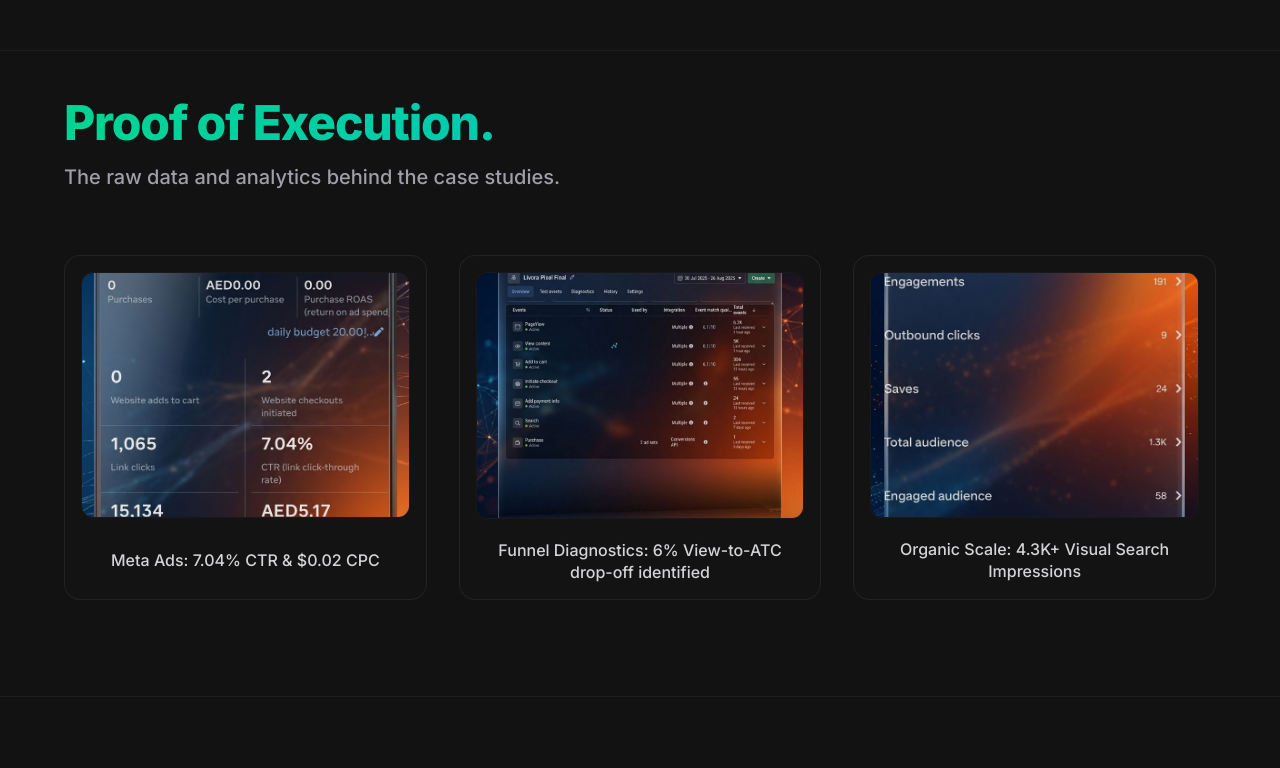
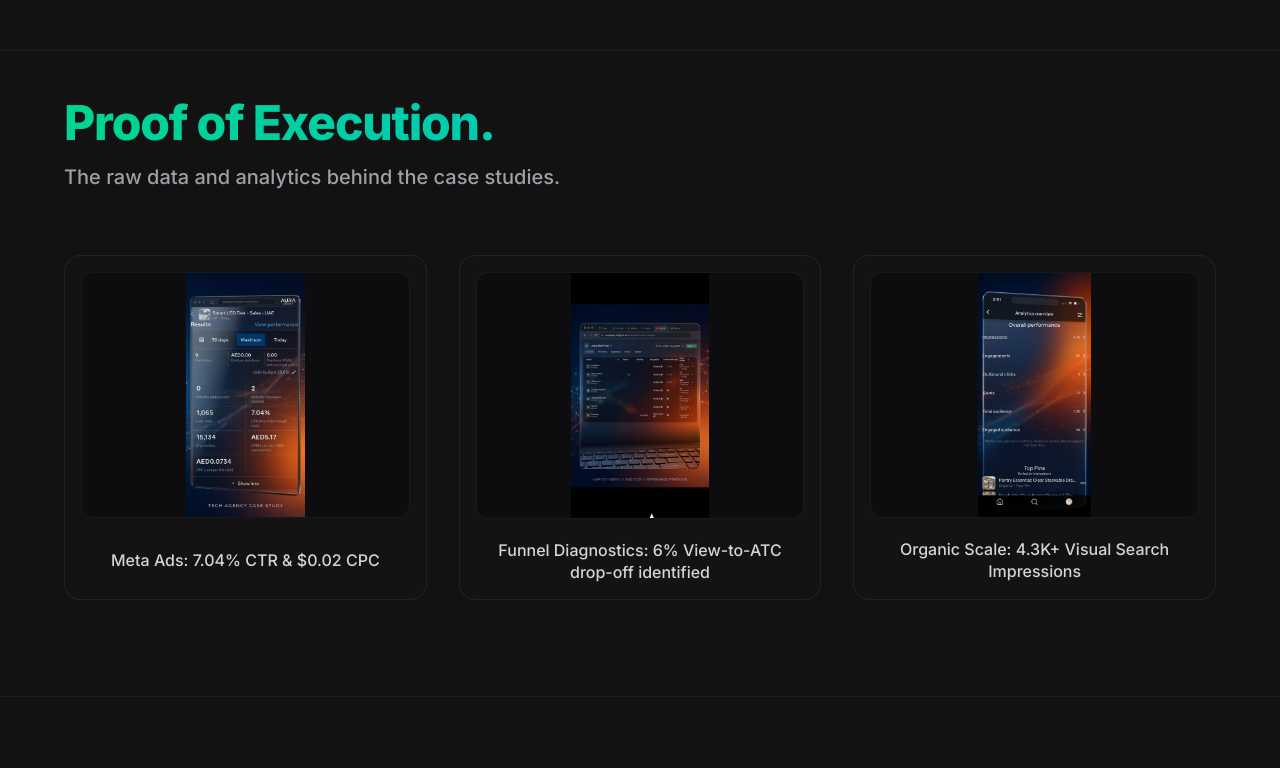
Before and after one commit to syed-muslim2603/Syed-Muslim-Shah-PORTFOLIO, a Next.js app: page / in a window 1280 px wide. Shown: the part 5593-6361 px from the top of the page. Built offline with nearby package versions, Linux system fonts and the light colour scheme.

Commit message:
Fix proof images path - moved to public/proofs

```diff
--- a/src/components/ProofSection.tsx
+++ b/src/components/ProofSection.tsx
@@ -50,8 +50,9 @@ export default function ProofSection() {
                   src={proof.image}
                   alt={proof.alt}
                   fill
-                  sizes="(max-width: 768px) 100vw, 33vw"
-                  className="object-cover transition-transform duration-500 group-hover:scale-105"
+                  priority={true}
+                  sizes="(max-width: 768px) 100vw, 50vw"
+                  className="object-contain transition-transform duration-500 group-hover:scale-105"
                 />
               </div>
               <div className="flex-grow flex items-center justify-center text-center px-2">
```
